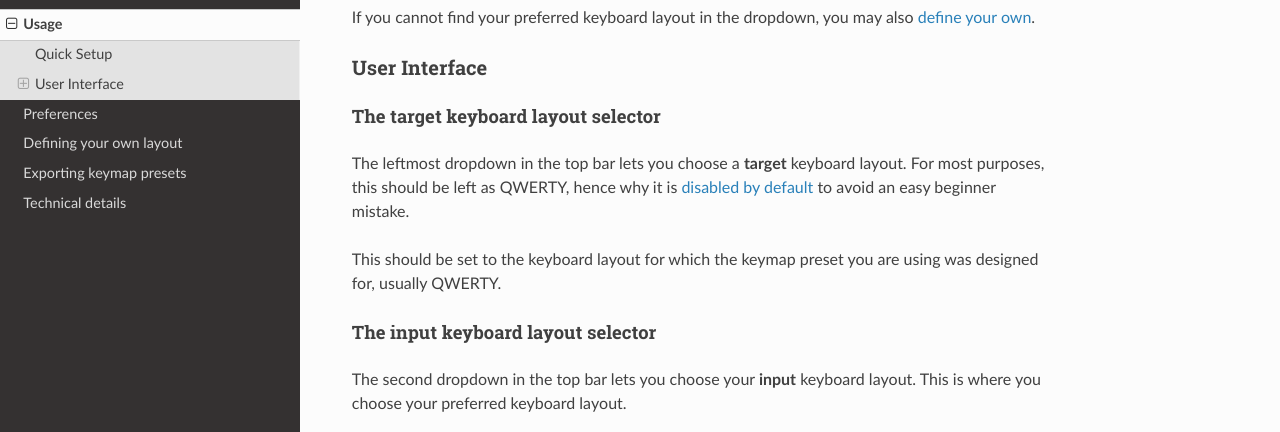
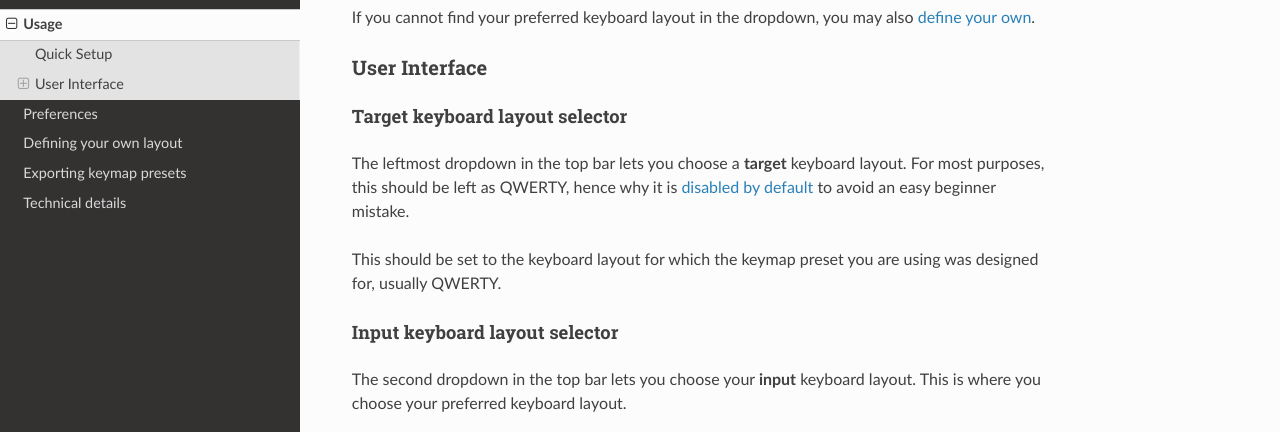
Before and after one commit to endorh/blender-keyboard-layout-emulation, an MkDocs documentation site: the page built from docs/usage.md, in a window 1280 px wide and 900 px high, scrolled down 522 px. Shown: the part 156-588 px from the top of the window. Built offline with MkDocs 1.6.1, drawn with Linux system fonts in a browser that asks for light colours; nearby versions of some CDN libraries.

Commit message:
Normalize section titles in usage.md.

```diff
--- a/docs/usage.md
+++ b/docs/usage.md
@@ -24,7 +24,7 @@ If you cannot find your preferred keyboard layout in the dropdown,
 you may also [define your own](defining-your-own-keyboard-layout.md).
 
 ### User Interface
-#### The **target** keyboard layout selector
+#### **Target** keyboard layout selector
 The leftmost dropdown in the top bar lets you choose a **target** keyboard layout.
 For most purposes, this should be left as QWERTY, hence why it is
 [disabled by default](preferences.md#allow-non-qwerty-target-layouts)
@@ -33,7 +33,7 @@ to avoid an easy beginner mistake.
 This should be set to the keyboard layout for which the keymap preset you are using
 was designed for, usually QWERTY.
 
-#### The **input** keyboard layout selector
+#### **Input** keyboard layout selector
 The second dropdown in the top bar lets you choose your **input** keyboard layout.
 This is where you choose your preferred keyboard layout.
 
```
